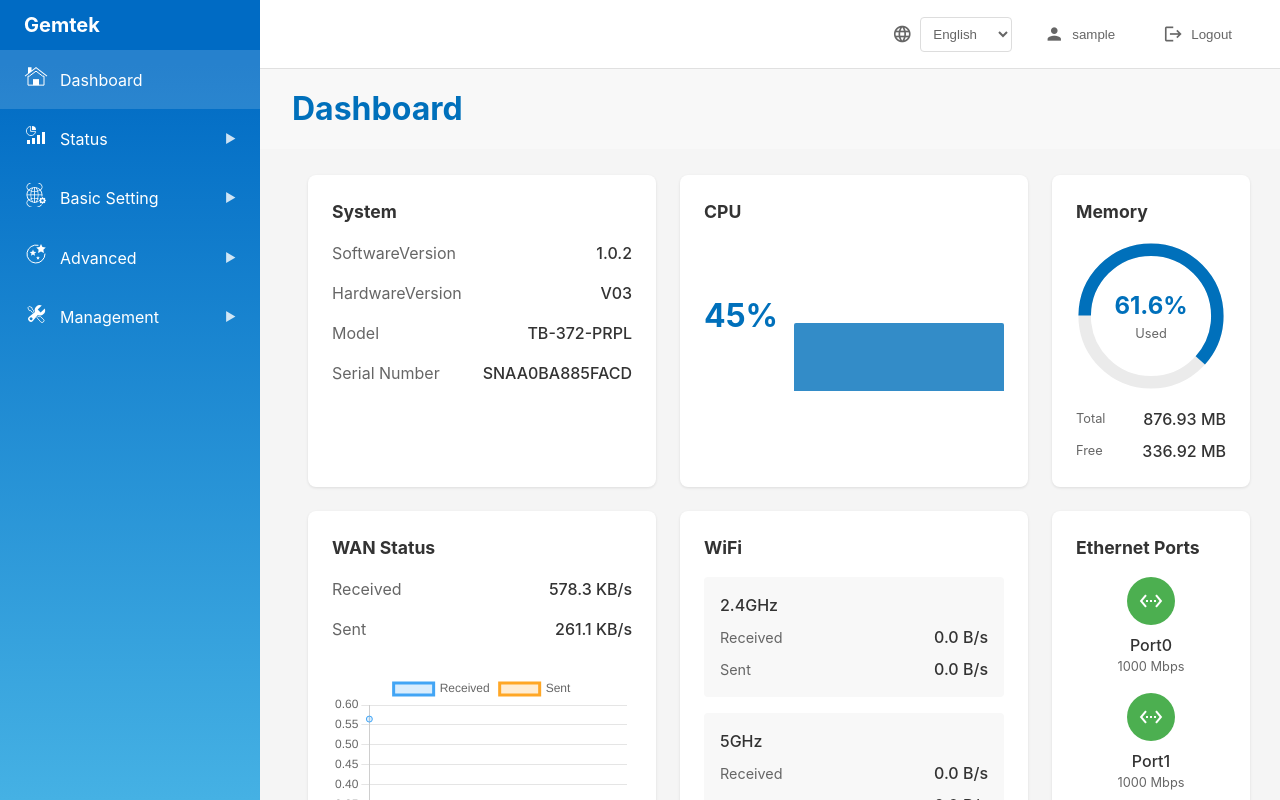
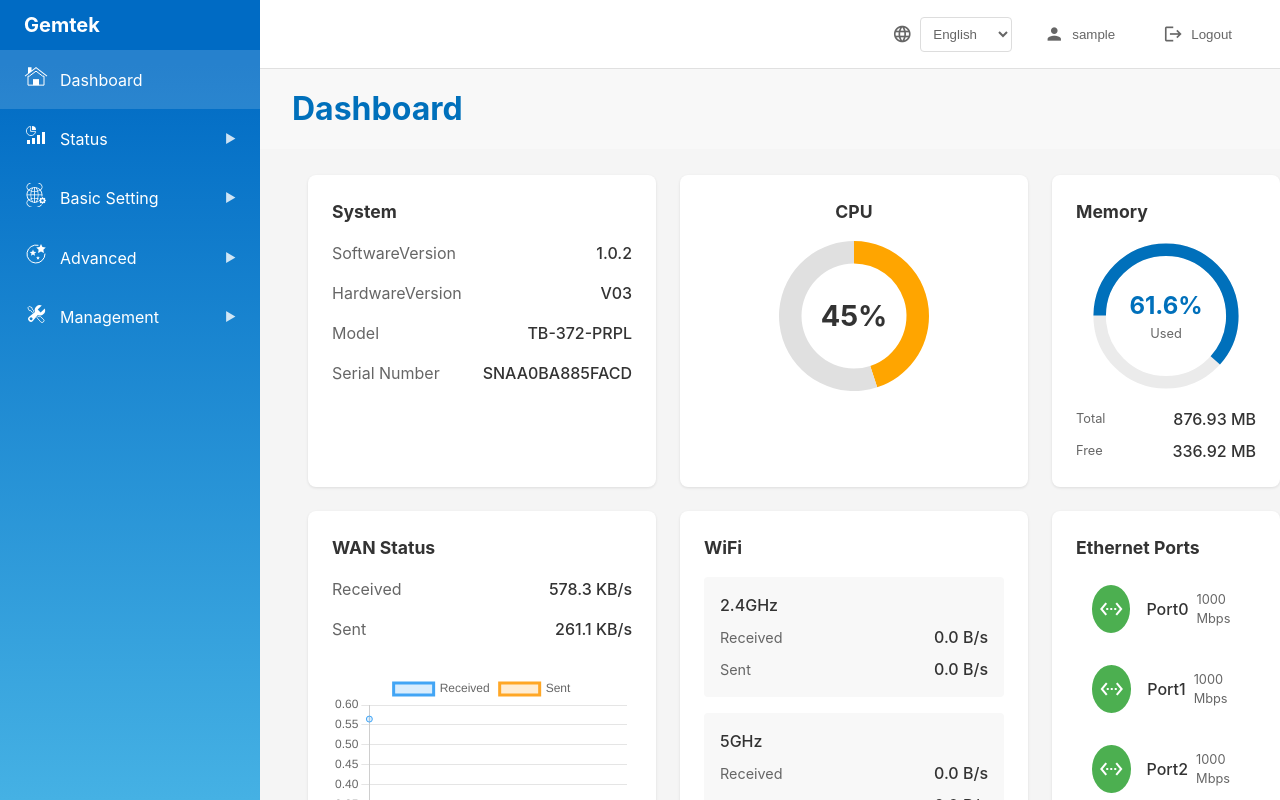
Before and after one commit to PaulWuGTK/AI-Driven-WebUI, a Vue app: page /dashboard in a window 1280 px wide. Built offline with nearby package versions, Linux system fonts and the light colour scheme; sample sign-in values are in the browser's storage.

Commit message:
Fixed CPU and Ethernet display and TR369 post data

```diff
--- a/src/components/dashboard/CpuUsage.vue
+++ b/src/components/dashboard/CpuUsage.vue
@@ -1,84 +1,87 @@
 <script setup lang="ts">
-import { defineProps, ref, watch } from 'vue';
-import { useI18n } from 'vue-i18n';
-import type { DashboardCPU } from '../../types/dashboard';
+import { Doughnut } from 'vue-chartjs'
+import {
+  Chart as ChartJS,
+  ArcElement,
+  Tooltip,
+  Legend
+} from 'chart.js'
+import { computed } from 'vue'
+import { useI18n } from 'vue-i18n'
+import type { DashboardCPU } from '../../types/dashboard'
 
-const { t } = useI18n();
+ChartJS.register(ArcElement, Tooltip, Legend)
+
+const { t } = useI18n()
 
 const props = defineProps<{
   cpuInfo?: DashboardCPU;
-}>();
+}>()
 
-const usageHistory = ref<number[]>([]);
-const maxHistoryPoints = 10;
+const usage = computed(() => props.cpuInfo?.CPUUsage ?? 0)
 
-watch(() => props.cpuInfo?.CPUUsage, (newUsage) => {
-  if (newUsage !== undefined) {
-    usageHistory.value.push(Math.min(newUsage, 100));
-    if (usageHistory.value.length > maxHistoryPoints) {
-      usageHistory.value.shift();
+const colorByUsage = (value: number) => {
+  if (value < 40) return '#0070BB'   // 藍色（低）
+  if (value < 80) return '#FFA500'   // 橙色（中）
+  return '#D32F2F'                   // 紅色（高）
+}
+
+const chartData = computed(() => ({
+  labels: ['Used', 'Free'],
+  datasets: [
+    {
+      data: [usage.value, 100 - usage.value],
+      backgroundColor: [colorByUsage(usage.value), '#e0e0e0'],
+      borderWidth: 0
     }
+  ]
+}))
+
+const chartOptions = {
+  cutout: '70%',
+  plugins: {
+    legend: { display: false },
+    tooltip: { enabled: false }
   }
-});
+}
 </script>
 
 <template>
-  <div class="cpu-usage" v-if="cpuInfo">
+  <div class="cpu-chart-container" v-if="cpuInfo">
     <h2 class="card-title">{{ t('dashboard.cpu') }}</h2>
-    <div class="usage-container">
-      <div class="usage-info">
-        <div class="usage-value">{{ cpuInfo.CPUUsage }}%</div>
-      </div>
-      <div class="usage-graph">
-        <div
-          v-for="(value, index) in usageHistory"
-          :key="index"
-          class="graph-bar"
-          :style="{ height: `${value}%` }"
-        />
-      </div>
+    <div class="chart-wrapper">
+      <Doughnut :data="chartData" :options="chartOptions" />
+      <div class="center-label">{{ usage }}%</div>
     </div>
   </div>
 </template>
 
 <style scoped>
-.usage-container {
+.cpu-chart-container {
   display: flex;
-  gap: 1rem;
+  flex-direction: column;
+  align-items: center;
+}
+
+.chart-wrapper {
+  position: relative;
+  width: 150px;
   height: 150px;
 }
 
-.usage-info {
-  display: flex;
-  flex-direction: column;
-  justify-content: center;
-  gap: 0.5rem;
-}
-
-.usage-value {
-  font-size: 2rem;
+.center-label {
+  position: absolute;
+  top: 50%;
+  left: 50%;
+  transform: translate(-50%, -50%);
+  font-size: 1.8rem;
   font-weight: bold;
-  color: #0070BB;
-}
-
-.usage-graph {
-  flex: 1;
-  display: flex;
-  align-items: flex-end;
-  gap: 2px;
-}
-
-.graph-bar {
-  flex: 1;
-  background-color: #0070BB;
-  opacity: 0.8;
-  transition: height 0.3s ease;
-  border-radius: 2px 2px 0 0;
+  color: #333;
 }
 
 .card-title {
   font-size: 1.1rem;
   color: #333;
-  margin: 0 0 1rem 0;
+  margin-bottom: 1rem;
 }
 </style>
--- a/src/components/dashboard/EthernetStatus.vue
+++ b/src/components/dashboard/EthernetStatus.vue
@@ -47,9 +47,11 @@ const sortedEthernet = computed(() => {
 
 .port-item {
   display: flex;
-  flex-direction: column;
+  flex-direction: row; /* 改為水平排列 */
   align-items: center;
-  gap: 0.5rem;
+  gap: 1rem; /* 元素間距稍微拉開 */
+  padding: 0.5rem 1rem;
+  border-radius: 8px;
 }
 
 .port-icon {
@@ -69,7 +71,10 @@ const sortedEthernet = computed(() => {
 }
 
 .port-info {
-  text-align: center;
+  display: flex;
+  flex-direction: row; /* 橫向排列名稱與速度 */
+  align-items: center;
+  gap: 0.5rem;
 }
 
 .port-name {
--- a/src/services/api/tr369.ts
+++ b/src/services/api/tr369.ts
@@ -10,6 +10,7 @@ export const getTR369Config = async (): Promise<TR369Response> => {
         AgentEndpointID: "gemtek::prplos-SN4CBA7DC75961",
         Controller: [
           {
+            Enable: 1,
             Alias: "friendly-tech",
             Status: "Connected",
             ControllerEndpointID: "self:ft:1",
@@ -26,6 +27,7 @@ export const getTR369Config = async (): Promise<TR369Response> => {
             TransportProtocol: "TCP/IP"
           },
           {
+            Enable: 1,
             Alias: "dcms",
             Status: "Connected",
             ControllerEndpointID: "GenixController",
--- a/src/types/tr369.ts
+++ b/src/types/tr369.ts
@@ -1,5 +1,5 @@
 export interface TR369Controller {
-  Enable?: number;
+  Enable: number;
   Alias: string;
   Status?: string;
   ControllerEndpointID: string;
--- a/src/views/management/device/TR369ControllerDetail.vue
+++ b/src/views/management/device/TR369ControllerDetail.vue
@@ -19,6 +19,10 @@ defineProps<{
           <div class="info-row">
             <span class="info-label">{{ t('common.enable') }}</span>
             <span class="info-value">{{ controller.Enable ? 'True' : 'False' }}</span>
+          </div>
+          <div class="info-row">
+            <span class="info-label">{{ t('device.status') }}</span>
+            <span class="info-value">{{ controller.Status }}</span>
           </div>
           <div class="info-row">
             <span class="info-label">{{ t('device.alias') }}</span>
--- a/src/views/management/device/TR369ControllerEdit.vue
+++ b/src/views/management/device/TR369ControllerEdit.vue
@@ -14,13 +14,24 @@ const emit = defineEmits<{
   (e: 'cancel'): void;
 }>();
 
-const editingController = ref<TR369Controller>({ ...props.controller });
+// Create a deep copy and ensure BrokerPort is a string
+const editingController = ref<TR369Controller>({
+  ...props.controller,
+  BrokerPort: String(props.controller.BrokerPort), // Ensure BrokerPort is a string
+  ProtocolVersion: String(props.controller.ProtocolVersion) // Ensure ProtocolVersion is a string
+});
 
-const protocolVersions = ['3.1.1', '5.0'];
-const transportProtocols = ['TCP/IP'];
+const protocolVersions = ['3.1','3.1.1', '5.0'];
+const transportProtocols = ['TCP/IP','TLS','WebSocket','WebSocketTLS'];
 
 const handleSubmit = () => {
-  emit('save', editingController.value);
+  // Ensure BrokerPort is a string before emitting
+  const controller = {
+    ...editingController.value,
+    BrokerPort: String(editingController.value.BrokerPort),
+    ProtocolVersion: String(editingController.value.ProtocolVersion)
+  };
+  emit('save', controller);
 };
 </script>
 
@@ -95,6 +106,7 @@ const handleSubmit = () => {
           type="text"
           v-model="editingController.BrokerPort"
           required
+          pattern="[0-9]+"
         />
       </div>
 
```
Also changed, not shown: 1 other file (tests, documents, lock files or other folders).
